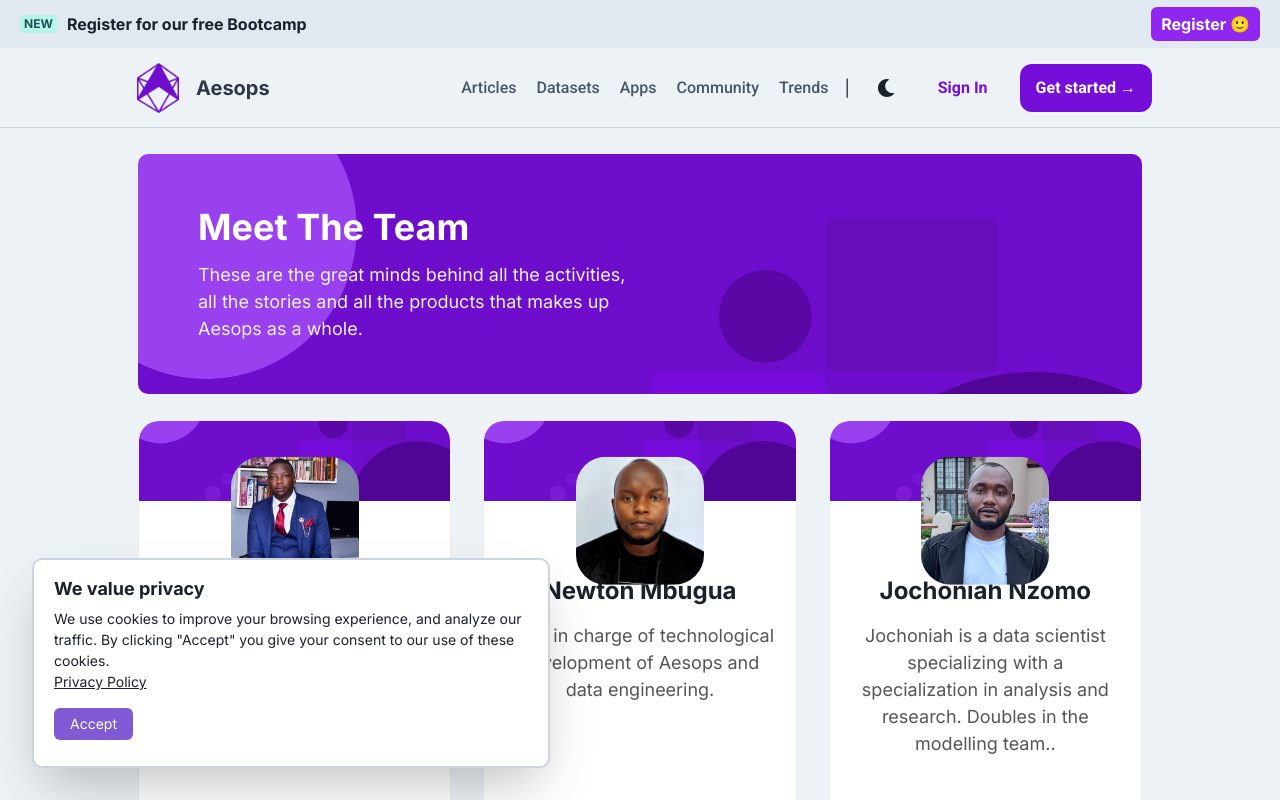
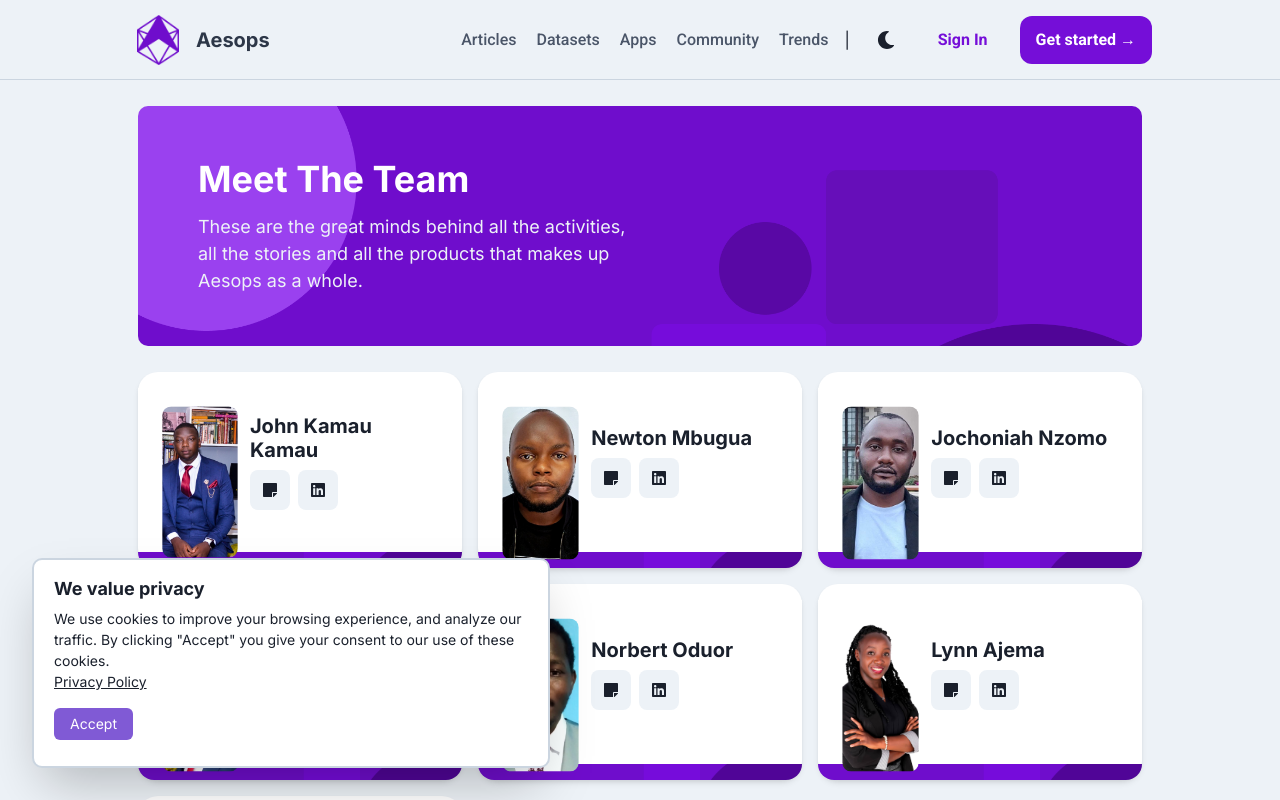
Before and after one commit to aesopske/aesops, a Next.js app: page /team in a window 1280 px wide. Shown: the top 800 px of the page. Built offline with nearby package versions, Linux system fonts and the light colour scheme; no server answers; a web font is replaced by a local one; what @badrap/bar-of-progress would draw is missing.

Commit message:
feat: removed bootcamp banner & teams page update

```diff
--- a/pages/team/index.jsx
+++ b/pages/team/index.jsx
@@ -1,6 +1,6 @@
 import Layout from '@/src/components/common/Layout'
 import Teamcard from '@/src/components/team/Teamcard'
-import { Box, Grid, useColorMode, Text } from '@chakra-ui/react'
+import { Box, Grid, GridItem, useColorMode, Text } from '@chakra-ui/react'
 import { profiles } from '@/src/utils/team'
 import PageBanner from '@/src/components/common/PageBanner'
 
@@ -42,27 +42,23 @@ function Team({ cookieConsent }) {
                         padding='10px 0'
                         height='auto'>
                         <Grid
-                            gap={[
-                                '1rem',
-                                '1rem',
-                                '2rem',
-                                '2rem',
-                                '2rem',
-                                '3rem',
-                            ]}
+                            gap='1rem'
                             width='100%'
                             mx='auto'
                             templateColumns={[
                                 'repeat(1,1fr)',
                                 'repeat(1,1fr)',
                                 'repeat(2,1fr)',
+                                'repeat(2,1fr)',
                                 'repeat(3,1fr)',
                             ]}>
                             {profiles.map((profile) => (
-                                <Teamcard
-                                    key={profile.name}
-                                    profile={profile}
-                                />
+                                <GridItem key={profile.name}>
+                                    <Teamcard
+                                        key={profile.name}
+                                        profile={profile}
+                                    />
+                                </GridItem>
                             ))}
                         </Grid>
                     </Box>
--- a/src/components/Articles/Article/ArticlePost.jsx
+++ b/src/components/Articles/Article/ArticlePost.jsx
@@ -114,8 +114,8 @@ function ArticlePost({ article = {}, authorArticles = [] }) {
                                 src={article.image?.url}
                                 alt={article?.title}
                                 borderRadius='10px'
-                                width={width}
-                                height={height}
+                                width={width || 600}
+                                height={height || 600}
                                 objectFit='cover'
                                 layout='responsive'
                                 fallbackSrc='/images/placeholder.png'
--- a/src/components/Articles/ArticleCard.jsx
+++ b/src/components/Articles/ArticleCard.jsx
@@ -50,8 +50,8 @@ function ArticlesCard({ article }) {
                         src={article?.image?.url}
                         alt={article?.title}
                         objectFit='cover'
-                        width={width}
-                        height={height}
+                        width={width || 600}
+                        height={height || 400}
                         layout='responsive'
                         fallbackSrc={
                             colorMode === 'light'
--- a/src/components/Articles/FeaturedCard.jsx
+++ b/src/components/Articles/FeaturedCard.jsx
@@ -53,8 +53,8 @@ function FeaturedCard({ article, isMobile }) {
                             }
                             borderRadius='lg'
                             objectFit='cover'
-                            width={width}
-                            height={height}
+                            width={width || 600}
+                            height={height || 400}
                         />
                     </Box>
 
--- a/src/components/common/AesopImage.jsx
+++ b/src/components/common/AesopImage.jsx
@@ -12,11 +12,10 @@ const CustomImage = chakra(Image, {
             'width',
             'height',
             'sizes',
-            'layout',
             'priority',
             'placeholder',
             'blurDataURL',
-            'padding'
+            'padding',
         ].includes(prop),
 })
 
--- a/src/components/common/Navbar.jsx
+++ b/src/components/common/Navbar.jsx
@@ -6,7 +6,6 @@ import {
     HStack,
     Image,
     Stack,
-    Badge,
     Text,
     useColorMode,
 } from '@chakra-ui/react'
@@ -47,43 +46,11 @@ function Navbar() {
     return (
         <Box position='sticky' top='0' left='0' zIndex='60'>
             <Box
-                px='20px'
-                py='10px'
-                height={['auto', 'auto', '3rem']}
-                bg={isDark ? 'gray.900' : 'gray.200'}>
-                <Stack
-                    direction={['column', 'column', 'row']}
-                    alignItems={['start', 'start', 'center']}
-                    height='100%'
-                    width='100%'
-                    justifyContent='space-between'>
-                    <HStack spacing='10px'>
-                        <Badge colorScheme='teal'>New</Badge>
-                        <Text fontWeight='semibold'>
-                            Register for our free Bootcamp
-                        </Text>
-                    </HStack>
-                    <Text
-                        as='a'
-                        p='5px'
-                        px='10px'
-                        rounded='md'
-                        bg='brand.400'
-                        color='white'
-                        target='_blank'
-                        fontWeight='semibold'
-                        rel='noreferrer noopener'
-                        href='https://forms.gle/pjNVDD5Yn4RDQhpK9'>
-                        Register 🙂
-                    </Text>
-                </Stack>
-            </Box>
-            <Box
                 height='5rem'
                 width='100%'
-                bg={colorMode === 'light' ? 'gray.100' : 'gray.800'}
-                borderBottom={colorMode === 'light' ? '1px solid' : '1px solid'}
-                borderColor={colorMode === 'light' ? 'gray.300' : 'gray.700'}
+                bg={!isDark ? 'gray.100' : 'gray.800'}
+                borderBottom={!isDark ? '1px solid' : '1px solid'}
+                borderColor={!isDark ? 'gray.300' : 'gray.700'}
                 display={['none', 'none', 'block', 'block']}>
                 <Box
                     as={Stack}
@@ -100,7 +67,7 @@ function Navbar() {
                                 height='50px'
                                 objectFit='contain'
                                 src={
-                                    colorMode === 'light'
+                                    !isDark
                                         ? '/images/aesops-logo.png'
                                         : '/images/aesops-logo-muted.png'
                                 }
@@ -127,7 +94,7 @@ function Navbar() {
                         <HStack spacing={['', '', '2', '3', '5']} width='auto'>
                             {nav.map((item) => {
                                 const isActive = router.asPath === item.path
-                                const lightMode = colorMode === 'light'
+                                const lightMode = !isDark
                                 return (
                                     <Link
                                         key={item.label}
--- a/src/components/community/TopRankCard.jsx
+++ b/src/components/community/TopRankCard.jsx
@@ -96,8 +96,6 @@ function TopRankCard({ profile, details }) {
                             <Tooltip
                                 label='Show details'
                                 hasArrow
-                                closeOnMouseDown
-                                closeOnClick
                                 placement='bottom'>
                                 <IconButton
                                     onClick={onOpen}
@@ -113,7 +111,6 @@ function TopRankCard({ profile, details }) {
                             <Tooltip
                                 label='Contact'
                                 hasArrow
-                                closeOnMouseDown
                                 closeOnClick
                                 placement='bottom'>
                                 <IconButton
--- a/src/components/home/DatasetsHero.jsx
+++ b/src/components/home/DatasetsHero.jsx
@@ -97,8 +97,8 @@ function DatasetsHero() {
                     <AesopImage
                         src='/svg/dataset.svg'
                         alt='Datasets'
-                        width={width}
-                        height={height}
+                        width={width || 600}
+                        height={height || 600}
                         objectFit='contain'
                         layout='responsive'
                     />
--- a/src/components/home/Hero.jsx
+++ b/src/components/home/Hero.jsx
@@ -141,8 +141,8 @@ function Hero() {
                         <AesopImage
                             mx='auto'
                             alt='aesops'
-                            width={width}
-                            height={height}
+                            width={width || 600}
+                            height={height || 600}
                             objectFit='contain'
                             src='/images/aesops-nutshell.png'
                             priority={true}
--- a/src/components/team/Teamcard.jsx
+++ b/src/components/team/Teamcard.jsx
@@ -1,86 +1,122 @@
 import React from 'react'
 import {
     Box,
-    Heading,
-    Avatar,
     Text,
     Stack,
+    VStack,
+    HStack,
+    Heading,
+    IconButton,
     useColorMode,
+    useDisclosure,
 } from '@chakra-ui/react'
+import Image from 'next/image'
+import Modall from '../common/Modall'
+import { FaStickyNote, FaLinkedin } from 'react-icons/fa'
 
 function Teamcard({ profile }) {
     const { colorMode } = useColorMode()
+    const { isOpen, onClose, onOpen } = useDisclosure()
     return (
-        <Box
-            borderRadius='20px'
-            border='1px solid'
-            borderColor={colorMode === 'light' ? '#eee' : 'gray.700'}
-            height='auto'
-            bg={colorMode === 'light' ? '#fff' : 'gray.700'}
-            position='relative'
-            minHeight='20vh'>
-            <Box
-                height='10vh'
-                bgImage={
-                    colorMode === 'light'
-                        ? '/images/background.png'
-                        : '/svg/hero-dark.svg'
-                }
-                bgSize='cover'
-                bgRepeat='no-repeat'
-                bgPosition='center'
-                borderRadius='20px 20px 0 0'
-            />
-
-            <Avatar
-                name={profile?.name}
-                src={profile?.image}
-                size='2xl'
-                position='absolute'
-                borderRadius='30px'
-                left='50%'
-                top={['13%', '13%', '', '13%', '13%']}
-                transform='translate(-50%,-15%)'
-            />
-            <Box
-                height='auto'
-                bg={colorMode === 'light' ? '#fff' : 'gray.700'}
-                p='20px'
-                my='1rem'
-                borderRadius='0 0 20px 20px'>
-                <Box
-                    mt='2rem'
-                    as={Stack}
-                    height='100%'
-                    direction='column'
-                    justifyContent='flex-start'
-                    alignItems='center'>
-                    <Heading
-                        my='0.5rem'
-                        fontSize='2xl'
-                        textAlign='center'
-                        textTransform='capitalize'>
-                        {profile?.name}
-                    </Heading>
+        <>
+            <Modall
+                size='xl'
+                onClose={onClose}
+                isOpen={isOpen}
+                title={profile?.name}>
+                <Box height='auto' borderRadius='10px'>
                     <Text
                         as='p'
-                        textAlign='center'
-                        fontSize='lg'
+                        fontSize='md'
                         color={colorMode === 'light' ? '#555' : 'gray.300'}>
                         {profile?.description}
                     </Text>
-                    <Text
-                        as='p'
-                        mt='0.5rem'
-                        mb='2rem'
-                        textAlign='center'
-                        textTransform='capitalize'
-                        color={colorMode === 'light' ? '#555' : 'gray.300'}>
-                        {profile?.occupation}
-                    </Text>
                 </Box>
-            </Box>
-        </Box>
+            </Modall>
+            <VStack
+                borderRadius='20px'
+                justifyItems='space-between'
+                alignItems='start'
+                height='auto'
+                shadow='md'
+                bg={colorMode === 'light' ? '#fff' : 'gray.700'}
+                position='relative'>
+                <Stack
+                    w='full'
+                    direction={['column', 'column', 'row']}
+                    alignItems='center'
+                    my='1rem'
+                    height='auto'
+                    p='10px 20px'
+                    borderRadius='0 0 20px 20px'
+                    bg={colorMode === 'light' ? '#fff' : 'gray.700'}>
+                    <Box
+                        h={['20vh', '25vh', '15vh']}
+                        w={['60%', '60%', '50%', '30%']}>
+                        <Image
+                            width={200}
+                            height={400}
+                            alt={profile?.name}
+                            src={profile?.image}
+                            style={{
+                                width: '100%',
+                                height: '100%',
+                                objectFit: 'cover',
+                                objectPosition: 'center',
+                                borderRadius: '10px',
+                                scale: '0.9',
+                            }}
+                        />
+                    </Box>
+                    <Stack
+                        height='100%'
+                        direction='column'
+                        justifyContent='flex-start'
+                        alignItems={['center', 'start']}>
+                        <Heading
+                            font='bold'
+                            mt='0.5rem'
+                            fontSize='xl'
+                            textAlign={['center', 'center', 'left']}
+                            textTransform='capitalize'>
+                            {profile?.name}
+                        </Heading>
+                        <HStack>
+                            <IconButton
+                                as='button'
+                                type='button'
+                                onClick={onOpen}
+                                icon={<FaStickyNote />}
+                                name={`More details about ${profile.name}`}
+                                rounded='lg'
+                                size='md'
+                            />
+                            <IconButton
+                                as='a'
+                                href={profile?.links?.linkedin || '#'}
+                                icon={<FaLinkedin />}
+                                name={`${profile.name} linkedIn profile`}
+                                rounded='lg'
+                                size='md'
+                            />
+                        </HStack>
+                    </Stack>
+                </Stack>
+                <Box
+                    height='2vh'
+                    w='full'
+                    bgImage={
+                        colorMode === 'light'
+                            ? '/images/background.png'
+                            : '/svg/hero-dark.svg'
+                    }
+                    bgSize='cover'
+                    bgRepeat='no-repeat'
+                    bgPosition='center'
+                    borderRadius='0 0 20px 20px'
+                />
+            </VStack>
+        </>
     )
 }
 
--- a/src/utils/team.js
+++ b/src/utils/team.js
@@ -34,39 +34,18 @@ export const profiles = [
         description:
             'Data scientist, also in the field of mathematics and data analytics, He is the lead in the data modeling team.',
     },
-    // {
-    //     name: 'John Kamau Kariuki',
-    //     image: '/images/profiles/kamice.jpeg',
-    //     role: 'Communication & Social Media expert',
-    //     description:
-    //         "People's person.In charge of Aesop's image on social media and other platforms.As well as taking lead in visualizations.",
-    // },
-    // {
-    //     name: 'Stephen Mungai',
-    //     image: '/images/profiles/stevo.jpeg',
-    //     role: 'Lead Data Analyst',
-    //     description:
-    //         'Data scientist. in the field of mathematics and data analytics, He is the lead in the data modeling team.',
-    // },
-    // {
-    //     name: 'Alex Gatangi',
-    //     image: '/images/profiles/Alex.jpeg',
-    //     role: 'Media and Photography',
-    //     description:
-    //         'Media guru, in charge of photography,video editing and graphic design. He also doubles as a social media pro.',
-    // },
-    // {
-    //     name: 'Lydia Gathoni',
-    //     image: '/images/profiles/lydia.jpeg',
-    //     role: 'Data Modelling & Reporting',
-    //     description:
-    //         'Data Scientist. Lydia is a data scientist with vast experience in analytics and machine learning. She leads the reporting and documentation team',
-    // },
-    // {
-    //     name: 'Benson Ongocho',
-    //     image: '',
-    //     role: 'Data Scientist',
-    //     description:
-    //         'Ben is a data scientist specializing in R. He works in the data analytics and data modelling team.',
-    // },
+    {
+        name: 'Lynn Ajema',
+        image: '/images/profiles/lynn.jpeg',
+        role: 'Data Analyst',
+        description:
+            'A talented data analyst with a background in statistics. She has a passion for transforming complex information into actionable insights. Lynn is a proficient user of R and Python, leveraging these powerful tools to extract valuable meaning from raw data. With expertise in data visualization techniques using Tableau,R,Python and Power BI, Lynn excels at presenting data in a visually appealing and understandable manner, enabling stakeholders to make informed decisions.',
+    },
+    {
+        name: 'Stephen Mungai',
+        image: '/images/profiles/stevo.jpeg',
+        role: 'Data Analyst & Actuary',
+        description:
+            'Stephen is a seasoned actuary with a wealth of experience spanning over 12 years in the field of actuarial science. He possesses a profound enthusiasm for the realms of data science and artificial intelligence, recognizing the transformative potential these disciplines hold for the future.',
+    },
 ]
```
Also changed, not shown: public/images/profiles/lynn.jpeg (added), public/images/profiles/stevo.jpeg.
